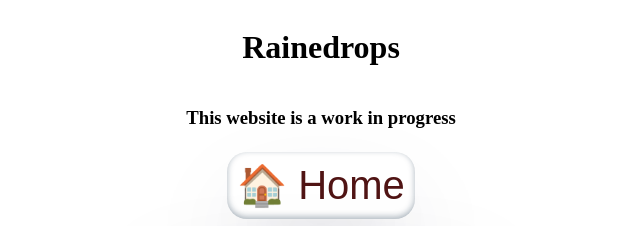
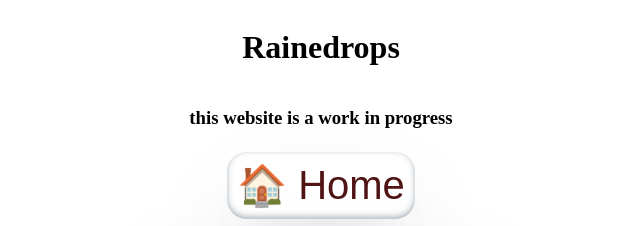
Before and after one commit to rainedrops/rainedrops.github.io, a plain HTML site: page index.html in a window 1280 px wide. Shown: the top 226 px of the page, 319-959 px from the left. Drawn offline with Linux system fonts and the light colour scheme.

Commit message:
Update index.html

```diff
--- a/index.html
+++ b/index.html
@@ -7,7 +7,7 @@
   <div>
     <h1>Rainedrops</h1>
 
-    <h3>This website is a work in progress</h3>
+    <h3>this website is a work in progress</h3>
     <div id="blogs">
       <a href="https://github.com/rainedrops/">🏠 Home</a>
       <a href="https://github.com/rainedrops/micky-the-alien">👽 Micky the alien</a>
```
